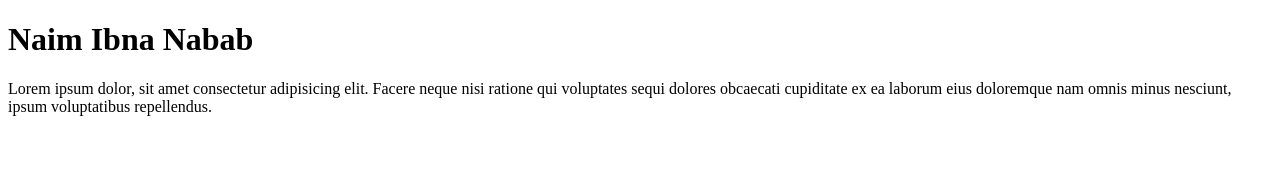
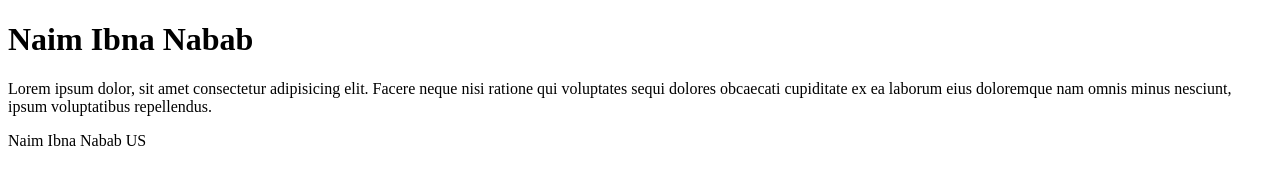
Before and after one commit to naimibnanabab/First-project, a plain HTML site: page Index.html in a window 1280 px wide. Drawn offline with Linux system fonts and the light colour scheme.

Commit message:
Update Index.html

```diff
--- a/Index.html
+++ b/Index.html
@@ -8,5 +8,6 @@
 <body>
     <h1>Naim Ibna Nabab</h1>
     <p>Lorem ipsum dolor, sit amet consectetur adipisicing elit. Facere neque nisi ratione qui voluptates sequi dolores obcaecati cupiditate ex ea laborum eius doloremque nam omnis minus nesciunt, ipsum voluptatibus repellendus.</p>
+    <p>Naim Ibna Nabab US</p>
 </body>
 </html>
```
